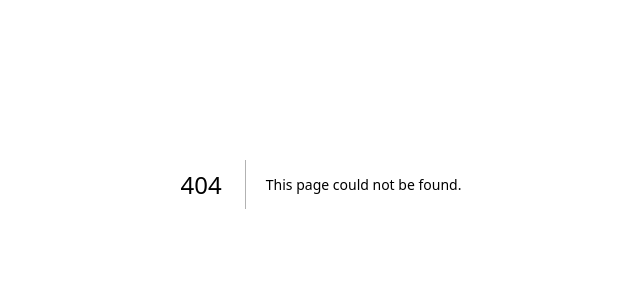
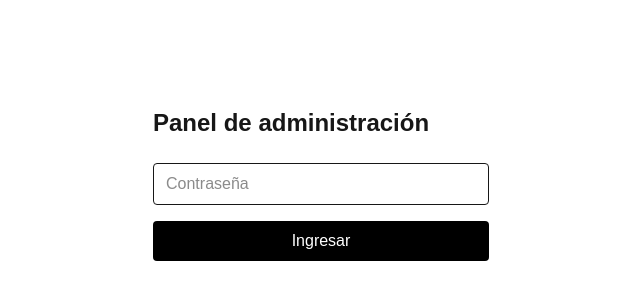
Before and after one commit to Lapsa09/fpl, a Next.js app: page /login in a window 1280 px wide. Before the commit this address had no page. Shown: the part 216-516 px from the top of the page, without its empty margins (319-959 px from the left). Built offline with nearby package versions, Linux system fonts and the light colour scheme.

Commit message:
feat: login de admin y guard de sesión

```diff
--- /dev/null
+++ b/src/app/login/actions.ts
@@ -0,0 +1,24 @@
+"use server";
+
+import { cookies } from "next/headers";
+import { redirect } from "next/navigation";
+import { checkPassword, SESSION_COOKIE, SESSION_TTL_MS, signSession } from "@/lib/auth";
+
+export async function login(_prev: unknown, formData: FormData) {
+  const password = String(formData.get("password") ?? "");
+  if (!checkPassword(password)) return { error: "Contraseña incorrecta" };
+  const expiresAt = Date.now() + SESSION_TTL_MS;
+  (await cookies()).set(SESSION_COOKIE, signSession(expiresAt), {
+    httpOnly: true,
+    sameSite: "lax",
+    secure: process.env.NODE_ENV === "production",
+    path: "/",
+    expires: new Date(expiresAt),
+  });
+  redirect("/admin");
+}
+
+export async function logout() {
+  (await cookies()).delete(SESSION_COOKIE);
+  redirect("/login");
+}
--- /dev/null
+++ b/src/app/login/page.tsx
@@ -0,0 +1,30 @@
+"use client";
+
+import { useActionState } from "react";
+import { login } from "./actions";
+
+export default function LoginPage() {
+  const [state, action, pending] = useActionState(login, { error: undefined as string | undefined });
+  return (
+    <main className="mx-auto flex min-h-screen max-w-sm flex-col justify-center px-6">
+      <h1 className="mb-6 text-2xl font-bold">Panel de administración</h1>
+      <form action={action} className="space-y-4">
+        <input
+          name="password"
+          type="password"
+          required
+          placeholder="Contraseña"
+          className="w-full rounded border px-3 py-2"
+        />
+        {state?.error ? <p className="text-sm text-red-600">{state.error}</p> : null}
+        <button
+          type="submit"
+          disabled={pending}
+          className="w-full rounded bg-black px-3 py-2 text-white disabled:opacity-50"
+        >
+          {pending ? "Ingresando…" : "Ingresar"}
+        </button>
+      </form>
+    </main>
+  );
+}
--- /dev/null
+++ b/src/components/admin/AdminShell.tsx
@@ -0,0 +1,40 @@
+import { cookies } from "next/headers";
+import Link from "next/link";
+import { redirect } from "next/navigation";
+import { SESSION_COOKIE, verifySession } from "@/lib/auth";
+import { logout } from "@/app/login/actions";
+
+const links = [
+  ["/admin", "Resumen"],
+  ["/admin/equipos", "Equipos"],
+  ["/admin/jornadas", "Jornadas"],
+  ["/admin/cortes", "Cortes"],
+  ["/admin/noticias", "Noticias"],
+  ["/admin/simulador", "Simulador"],
+] as const;
+
+export async function requireAdmin() {
+  const token = (await cookies()).get(SESSION_COOKIE)?.value;
+  if (!verifySession(token)) redirect("/login");
+}
+
+export default async function AdminShell({ children }: { children: React.ReactNode }) {
+  await requireAdmin();
+  return (
+    <div className="mx-auto flex max-w-5xl gap-8 px-6 py-10">
+      <aside className="w-48 shrink-0">
+        <nav className="space-y-2 text-sm">
+          {links.map(([href, label]) => (
+            <Link key={href} href={href} className="block rounded px-2 py-1 hover:bg-neutral-100">
+              {label}
+            </Link>
+          ))}
+        </nav>
+        <form action={logout} className="mt-8">
+          <button className="text-sm text-red-600">Cerrar sesión</button>
+        </form>
+      </aside>
+      <section className="min-w-0 flex-1">{children}</section>
+    </div>
+  );
+}
```
